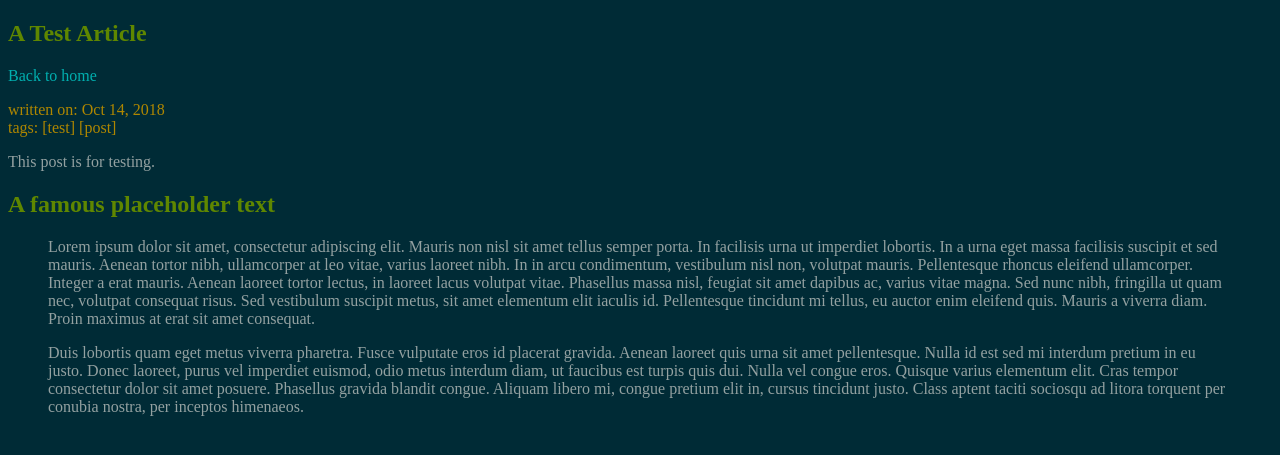
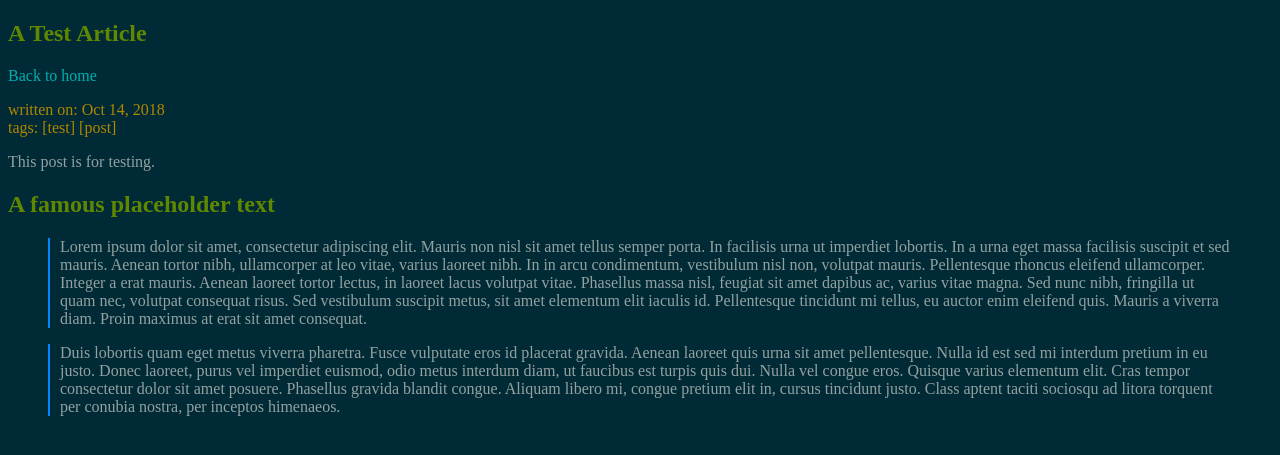
Before and after one commit to sohnryang/solarized-blog-theme, a Jekyll site: the page built from _posts/2018-10-14-A-Test-Article.md, in a window 1280 px wide. Shown: the top 455 px of the page. Built offline with Jekyll 4.4.1, drawn with Linux system fonts in a browser that asks for light colours; a style sheet for code colours, icons or effects is not loaded.

Commit message:
styled blockquote

```diff
--- a/_sass/solarized-blog-theme/_base.scss
+++ b/_sass/solarized-blog-theme/_base.scss
@@ -4,6 +4,11 @@ a {
 
 a:hover {
     text-decoration: underline;
+}
+
+blockquote {
+    border-left: 2px solid $solarized-blue;
+    padding-left: 10px;
 }
 
 body {
```
